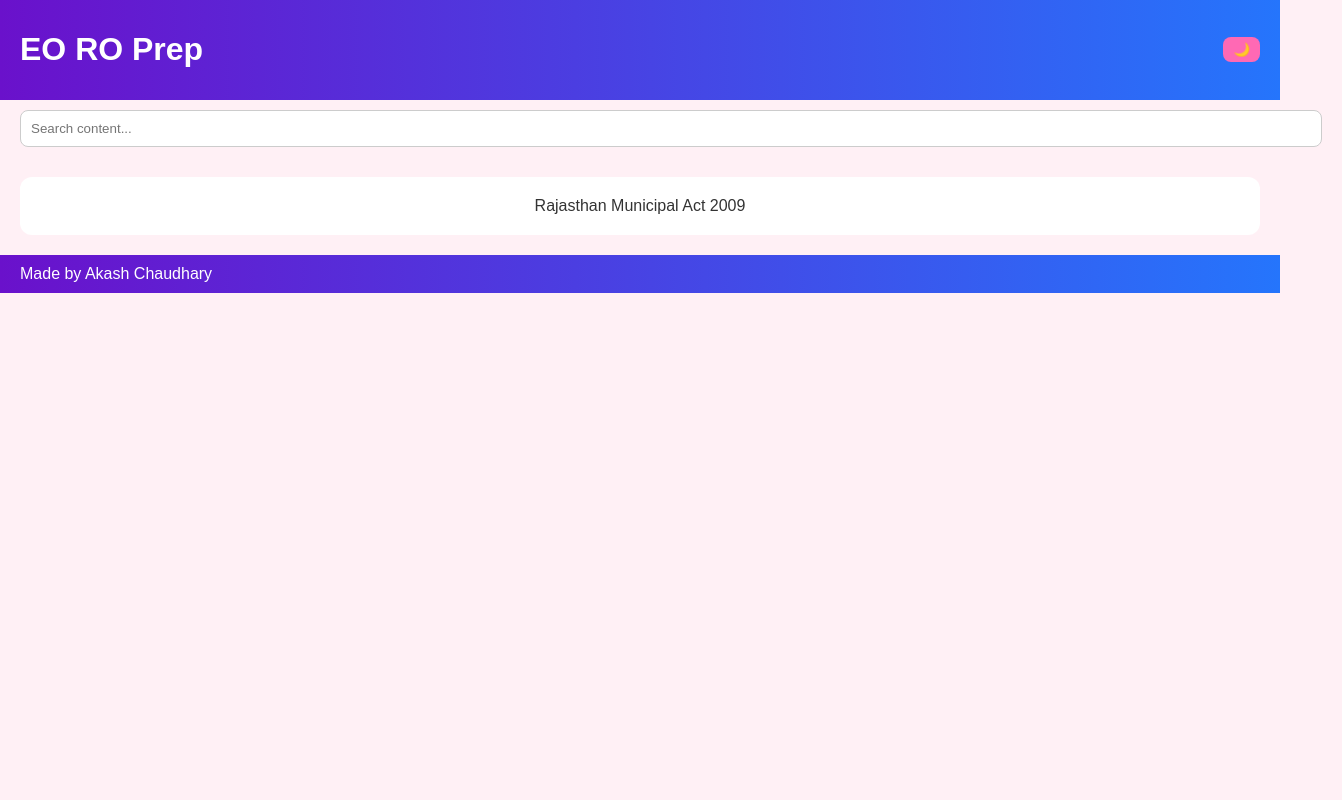
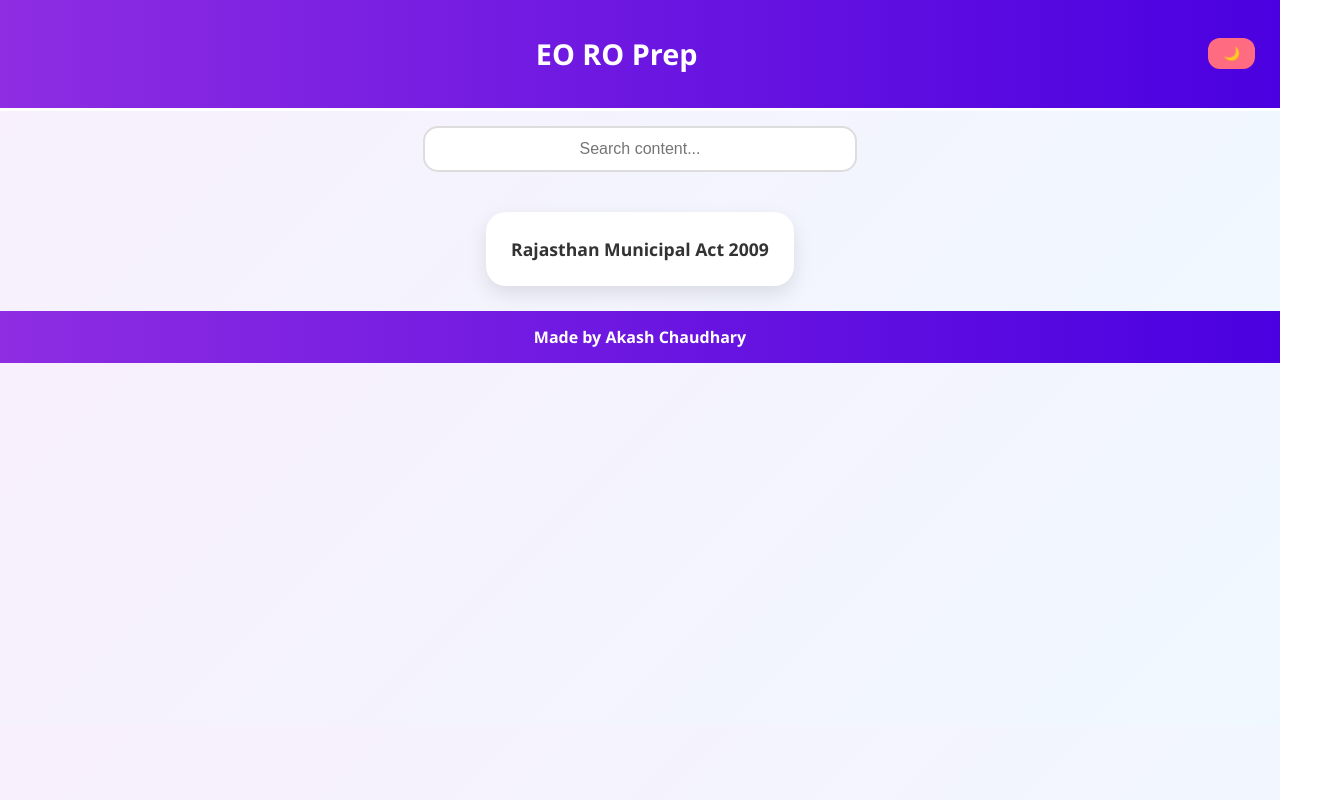
Before and after one commit to AkashChaudhary7/EO-RO, a plain HTML site: page index.html in a window 1280 px wide. Shown: the whole page, 1342 px wide, since content can reach past the window. Drawn offline with Linux system fonts and the light colour scheme.

Commit message:
Update style.css

```diff
--- a/css/style.css
+++ b/css/style.css
@@ -1,61 +1,140 @@
+/* General Body */
 body {
-  font-family: Arial, sans-serif;
+  font-family: 'Segoe UI', Tahoma, Geneva, Verdana, sans-serif;
   margin: 0;
-  background: #fff0f5;
+  background: linear-gradient(135deg, #f8f0fc, #f0f8ff);
   color: #333;
+  transition: background 0.5s, color 0.5s;
 }
+
+/* Dark mode */
 .dark {
-  background: #222;
+  background: linear-gradient(135deg, #222, #444);
   color: #eee;
 }
-header, footer {
-  padding: 10px 20px;
-  background: linear-gradient(to right, #6a11cb, #2575fc);
+
+/* Header & Navigation */
+header {
+  padding: 15px 25px;
+  background: linear-gradient(to right, #8e2de2, #4a00e0);
   color: #fff;
   display: flex;
+  align-items: center;
   justify-content: space-between;
-  align-items: center;
+  border-bottom: 3px solid #fff;
 }
+
+header h1 {
+  flex: 1;
+  text-align: center;
+  font-size: 1.8rem;
+  font-weight: bold;
+}
+
+/* Nav Button */
+.nav-btn {
+  background: #ff6b81;
+  border: none;
+  padding: 8px 15px;
+  border-radius: 12px;
+  color: white;
+  font-weight: bold;
+  cursor: pointer;
+  transition: transform 0.2s, background 0.3s;
+}
+.nav-btn:hover {
+  transform: scale(1.1);
+  background: #ff4757;
+}
+
+/* Container Boxes */
 .container {
   display: flex;
   flex-wrap: wrap;
-  gap: 15px;
-  padding: 20px;
+  gap: 20px;
+  padding: 25px;
+  justify-content: center;
 }
+
 .box {
-  flex: 1 1 calc(33% - 20px);
   background: #fff;
-  padding: 20px;
-  border-radius: 12px;
+  padding: 25px;
+  border-radius: 20px;
+  box-shadow: 0 8px 20px rgba(0,0,0,0.1);
+  text-align: center;
+  font-size: 1.1rem;
+  font-weight: 600;
+  min-width: 200px;
   cursor: pointer;
-  text-align: center;
-  transition: transform 0.2s;
+  transition: transform 0.3s, box-shadow 0.3s;
 }
 .box:hover {
-  transform: scale(1.05);
-  background: #ffd1dc;
+  transform: translateY(-8px) scale(1.05);
+  box-shadow: 0 15px 25px rgba(0,0,0,0.2);
+  background: #ffe6f0;
+  color: #333;
 }
+
+/* Search Box */
 .search-box {
-  width: 100%;
-  padding: 10px;
-  margin: 10px 20px;
-  border-radius: 8px;
-  border: 1px solid #ccc;
+  width: 80%;
+  max-width: 400px;
+  padding: 12px 15px;
+  margin: 15px auto;
+  display: block;
+  border-radius: 15px;
+  border: 2px solid #ddd;
+  text-align: center;
+  font-size: 1rem;
 }
+
+/* Chapter Section */
 .chapter-section {
   background: #fff;
-  margin-bottom: 15px;
-  padding: 15px;
-  border-radius: 10px;
+  margin-bottom: 20px;
+  padding: 20px 25px;
+  border-radius: 20px;
+  box-shadow: 0 6px 15px rgba(0,0,0,0.1);
+  transition: transform 0.2s, background 0.3s;
 }
+.chapter-section:hover {
+  transform: translateY(-5px);
+  background: #f3f0ff;
+}
+
+/* Dark Mode Adjustments */
 .dark .box, .dark .chapter-section {
   background: #333;
+  color: #fff;
+  box-shadow: 0 6px 15px rgba(0,0,0,0.5);
 }
+
+/* Footer */
+footer {
+  padding: 15px;
+  text-align: center;
+  font-weight: bold;
+  background: linear-gradient(to right, #8e2de2, #4a00e0);
+  color: #fff;
+}
+
+/* Buttons */
 button {
   cursor: pointer;
-  padding: 5px 10px;
   border: none;
-  border-radius: 8px;
-  background: #ff69b4;
+  padding: 8px 15px;
+  border-radius: 12px;
+  background: #ff6b81;
   color: #fff;
+  font-weight: bold;
+  transition: transform 0.2s, background 0.3s;
 }
+button:hover {
+  transform: scale(1.05);
+  background: #ff4757;
+}
+
+/* Centered Text */
+h1, h3, p, li {
+  text-align: center;
+}
```
